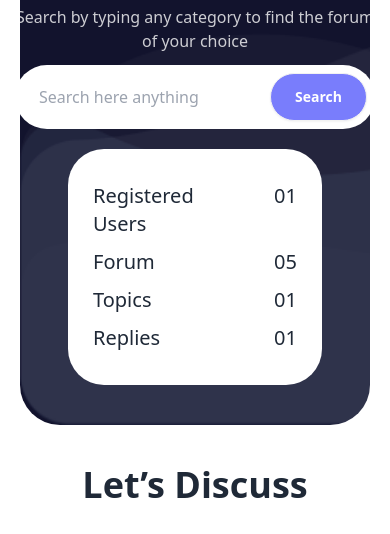
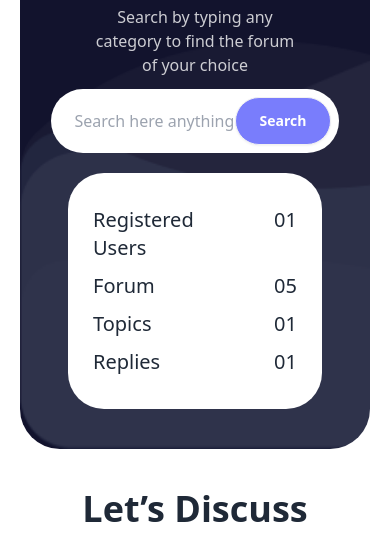
Before and after one commit to arparvej1/assignment-6-astro-forum, a plain HTML site: page index.html in a window 390 px wide. Shown: the part 259-793 px from the top of the page. Drawn offline with nearby package versions, Linux system fonts and the light colour scheme; no server answers.

Commit message:
complete website

```diff
--- a/index.html
+++ b/index.html
@@ -47,19 +47,19 @@
     <section
       class="flex lg:h-[32rem] rounded-[40px] justify-between items-center mt-8 px-12 lg:px-24 py-10 lg:py-14 bg-[#12132D] bg-[url('/images/bgbanner.png')] bg-cover flex-col lg:flex-row gap-5">
       <!-- banner left side -->
-      <div class="flex flex-col text-center lg:text-left gap-3 lg:gap-6">
-        <h3 class="font-bold text-4xl lg:text-7xl text-white ">
+      <div class="flex flex-col text-center lg:text-left gap-3 lg:gap-6 mx-5">
+        <h3 class="font-bold text-4xl lg:text-7xl text-white">
           Welcome to the
         </h3>
         <h3 class="font-bold text-4xl lg:text-7xl text-white ">
           <span class="text-[#797DFC]">Astro</span> Forum
         </h3>
-        <p class="text-[#ffffffc9]">
+        <p class="text-[#ffffffc9] w-3/4 mx-auto lg:mx-0">
           Search by typing any category to find the forum of your choice
         </p>
         <div class="flex justify-center lg:justify-start">
           <div class="flex bg-white p-2 rounded-full">
-            <input class="ml-4 outline-none" type="text" name="search" id="search-field"
+            <input class="ml-4 outline-none w-40 lg:w-auto" type="text" name="search" id="search-field"
               placeholder="Search here anything">
             <button onclick="handleSearch()"
               class="btn bg-[#797DFC] hover:bg-[#797dfcbb] text-white px-6 rounded-3xl">Search</button>
@@ -131,7 +131,7 @@
     </section>
     <!-- Join Our Forum section -->
     <section
-      class="flex lg:h-[32rem] rounded-[40px] justify-between items-center my-8 px-10 lg:px-24 py-10 lg:py-14 bg-[#12132D] bg-[url('/images/bgbanner.png')] bg-cover flex-col lg:flex-row gap-5">
+      class="flex lg:h-[32rem] rounded-[40px] justify-between items-center my-8 px-10 lg:px-24 py-10 lg:py-14 bg-[#12132D] bg-[url('/images/bgbanner.png')] bg-cover flex-col-reverse lg:flex-row gap-5">
       <!-- banner left side -->
       <div class="flex flex-col text-center lg:text-left gap-3 lg:gap-6">
         <h3 class="font-bold text-4xl lg:text-7xl text-white ">
```
